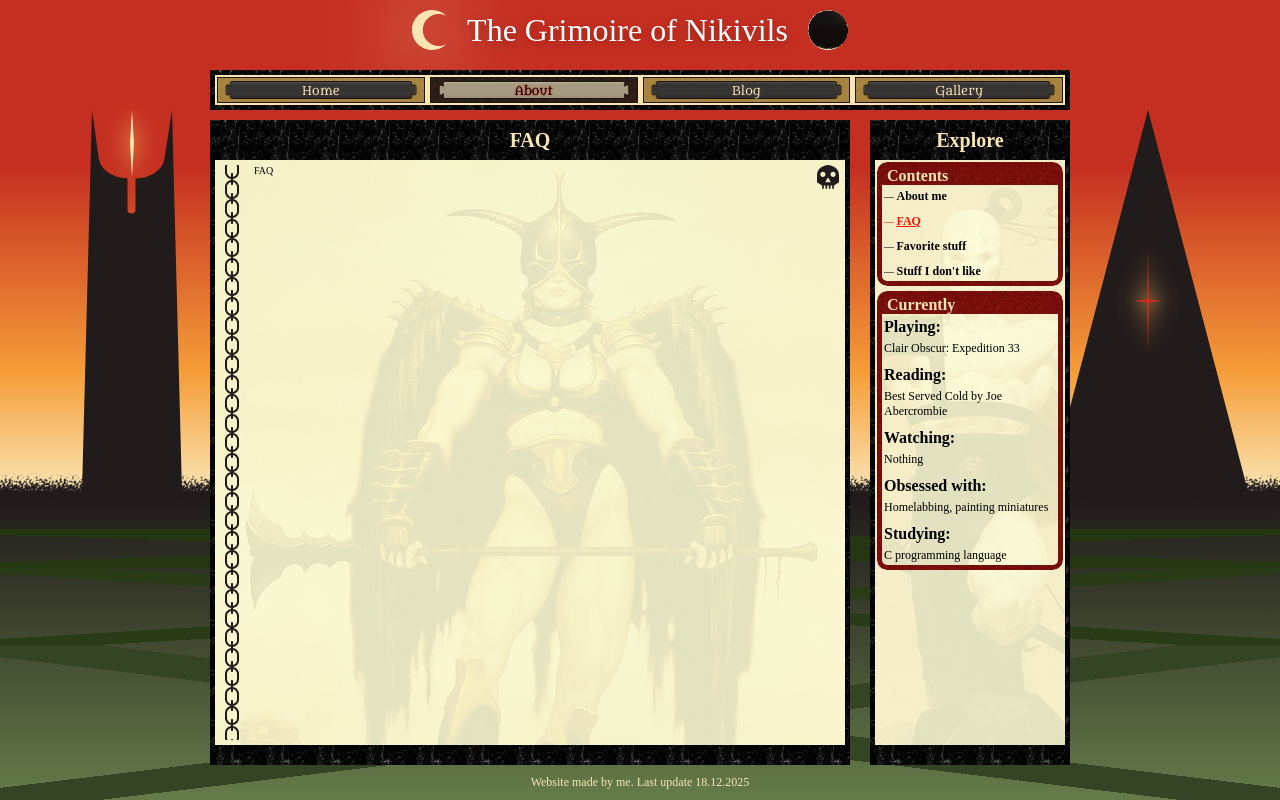
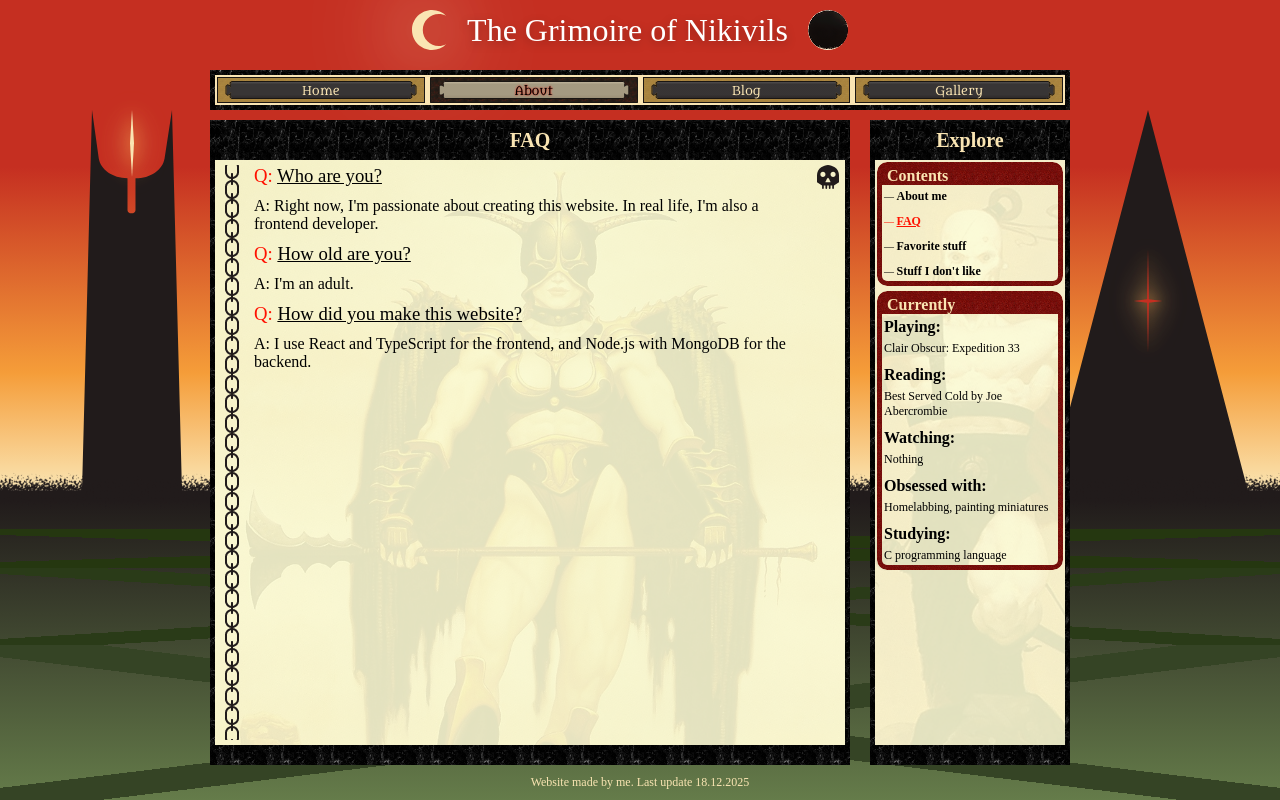
Before and after one commit to NikitaVirachev/nikivils-grimoire-frontend, a React (Vite) app: page /about/faq in a window 1280 px wide. Built offline with nearby package versions, Linux system fonts and the light colour scheme.

Commit message:
feat #6: create FAQ page

```diff
--- a/src/pages/About/FAQ.tsx
+++ b/src/pages/About/FAQ.tsx
@@ -1,7 +1,81 @@
+import styled from 'styled-components';
+
 import { PositionedMainContent } from '../../layouts/MainContent';
+import { PhoneContents, PhoneCurrently, PhoneBorder } from './About.styles';
+import { PostContent } from '../../components/Post/Post';
+
+const FAQSection = styled(PostContent)`
+  font-size: var(--p);
+`;
+
+const FAQItem = styled.article`
+  display: flex;
+  flex-direction: column;
+  gap: 1rem;
+`;
+
+const Question = styled.h3`
+  font-weight: normal;
+`;
+
+const QuestionSign = styled.span`
+  color: var(--primarly-tp-color);
+`;
+
+const QuestionText = styled.span`
+  text-decoration: underline;
+`;
+
+const Answer = styled.p``;
 
 const FAQ = () => {
-  return <PositionedMainContent title='FAQ'>FAQ</PositionedMainContent>;
+  return (
+    <PositionedMainContent title='FAQ'>
+      <PhoneContents />
+
+      <PhoneBorder>
+        LoremipsumdolorsitametconsecteturSedrisuseuismodmalesuadaelementum.MaecenasincommodoametlacusantecursusFringillafelissemperenimv.UHKipsumdolorsitametconsecteturSedrisuseuismodmales
+      </PhoneBorder>
+
+      <FAQSection>
+        <FAQItem>
+          <Question>
+            <QuestionSign>Q: </QuestionSign>
+            <QuestionText>Who are you?</QuestionText>
+          </Question>
+          <Answer>
+            A: Right now, I'm passionate about creating this website. In real life, I'm also a
+            frontend developer.
+          </Answer>
+        </FAQItem>
+
+        <FAQItem>
+          <Question>
+            <QuestionSign>Q: </QuestionSign>
+            <QuestionText>How old are you?</QuestionText>
+          </Question>
+          <Answer>A: I'm an adult.</Answer>
+        </FAQItem>
+
+        <FAQItem>
+          <Question>
+            <QuestionSign>Q: </QuestionSign>
+            <QuestionText>How did you make this website?</QuestionText>
+          </Question>
+          <Answer>
+            A: I use React and TypeScript for the frontend, and Node.js with MongoDB for the
+            backend.
+          </Answer>
+        </FAQItem>
+      </FAQSection>
+
+      <PhoneBorder>
+        LoremipsumdolorsitametconsecteturSedrisuseuismodmalesuadaelementum.MaecenasincommodoametlacusantecursusFringillafelissemperenimv.UHKipsumdolorsitametconsecteturSedrisuseuismodmales
+      </PhoneBorder>
+
+      <PhoneCurrently />
+    </PositionedMainContent>
+  );
 };
 
 export default FAQ;
```
